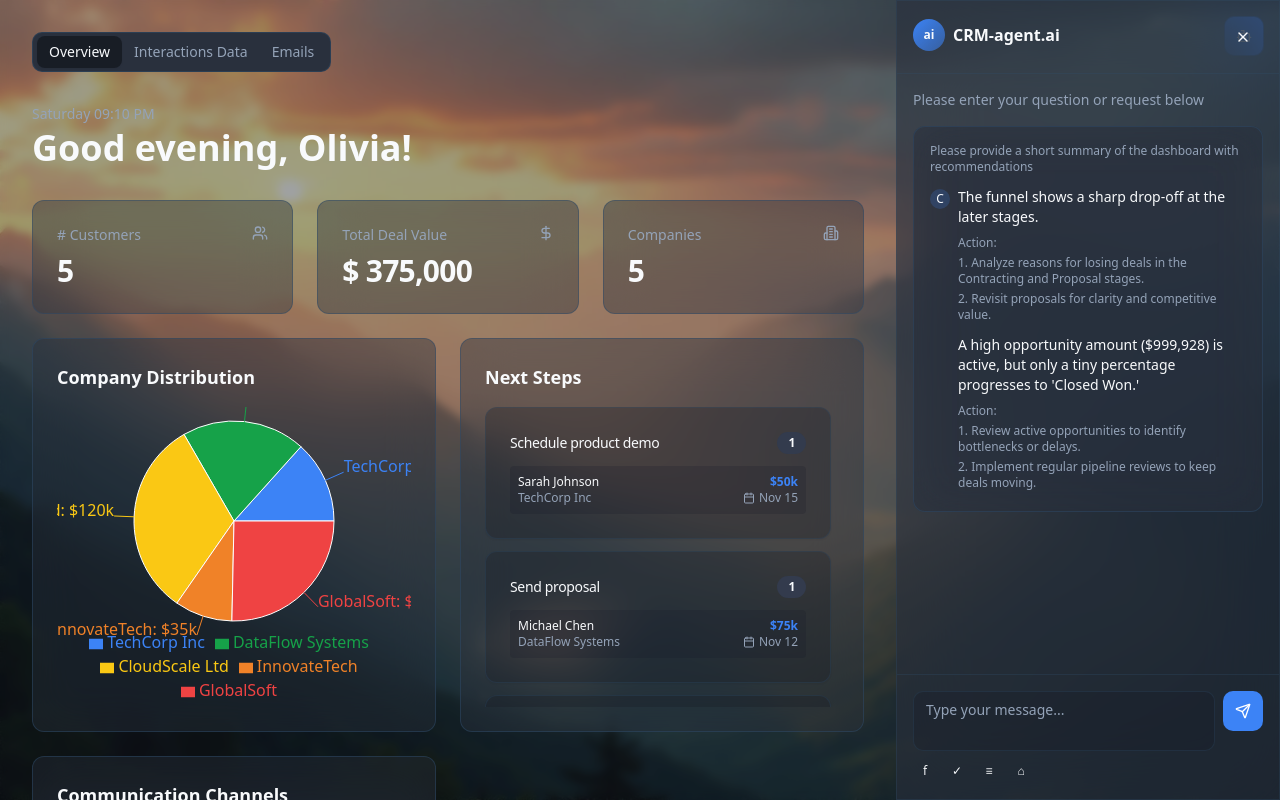
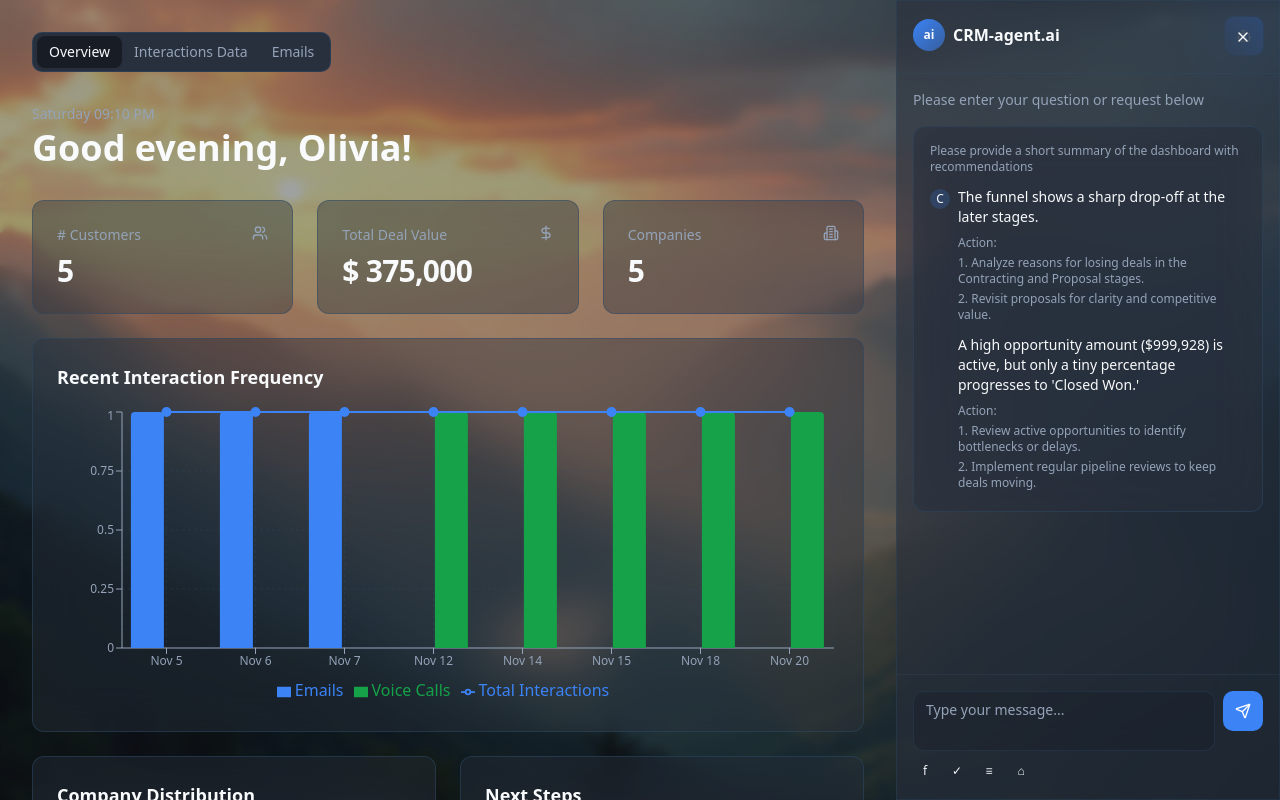
Before and after one commit to eus-lwq/langgraph-crm-insight, a React (Vite) app: page / in a window 1280 px wide. Shown: the top 800 px of the page. Built offline with nearby package versions, Linux system fonts and the light colour scheme; the HTML template or start-up script is replaced by a standard one.

Commit message:
Add interaction frequency chart
Add a combined bar and line chart to the overview dashboard to visualize recent interaction frequency over time. The chart displays daily counts of emails and voice calls, providing insights into communication trends.

```diff
--- a/src/pages/Index.tsx
+++ b/src/pages/Index.tsx
@@ -9,7 +9,7 @@ import { Checkbox } from "@/components/ui/checkbox";
 import { Card, CardContent, CardHeader, CardTitle } from "@/components/ui/card";
 import { Badge } from "@/components/ui/badge";
 import { Bot, Filter, Users, DollarSign, Building2, Calendar, Mail, Phone } from "lucide-react";
-import { BarChart, Bar, XAxis, YAxis, CartesianGrid, Tooltip, ResponsiveContainer, PieChart, Pie, Cell, LineChart, Line, Legend } from "recharts";
+import { BarChart, Bar, XAxis, YAxis, CartesianGrid, Tooltip, ResponsiveContainer, PieChart, Pie, Cell, LineChart, Line, Legend, ComposedChart } from "recharts";
 import bgMountains from "@/assets/bg-mountains.jpg";
 
 const Index = () => {
@@ -143,6 +143,39 @@ const Index = () => {
     }
   ];
 
+  // Interaction frequency by date (last 7 days)
+  const interactionFrequency = (() => {
+    const allInteractions = [
+      ...interactionsData.map(i => ({ date: i.follow_up_date, type: 'voice' })),
+      ...emailsData.map(e => ({
+        date: new Date(new Date().setDate(new Date().getDate() - e.id)).toISOString().split('T')[0],
+        type: 'email'
+      }))
+    ];
+
+    const grouped = allInteractions.reduce((acc, item) => {
+      const existing = acc.find(d => d.date === item.date);
+      if (existing) {
+        existing.total += 1;
+        if (item.type === 'email') existing.emails += 1;
+        if (item.type === 'voice') existing.calls += 1;
+      } else {
+        acc.push({
+          date: item.date,
+          total: 1,
+          emails: item.type === 'email' ? 1 : 0,
+          calls: item.type === 'voice' ? 1 : 0
+        });
+      }
+      return acc;
+    }, [] as { date: string; total: number; emails: number; calls: number }[]);
+
+    return grouped.sort((a, b) => a.date.localeCompare(b.date)).map(item => ({
+      ...item,
+      dateFormatted: new Date(item.date).toLocaleDateString('en-US', { month: 'short', day: 'numeric' })
+    }));
+  })();
+
   const getGreeting = () => {
     const hour = new Date().getHours();
     if (hour < 12) return "Good morning";
@@ -214,6 +247,43 @@ const Index = () => {
                 value={companyDistribution.length}
                 icon={Building2}
               />
+            </div>
+
+            {/* Interaction Frequency Chart */}
+            <div className="glass-card p-6 rounded-xl col-span-2">
+              <h3 className="text-lg font-semibold mb-4">Recent Interaction Frequency</h3>
+              <ResponsiveContainer width="100%" height={300}>
+                <ComposedChart data={interactionFrequency}>
+                  <CartesianGrid strokeDasharray="3 3" stroke="hsl(var(--glass-border))" opacity={0.3} />
+                  <XAxis
+                    dataKey="dateFormatted"
+                    stroke="hsl(var(--muted-foreground))"
+                    style={{ fontSize: '12px' }}
+                  />
+                  <YAxis
+                    stroke="hsl(var(--muted-foreground))"
+                    style={{ fontSize: '12px' }}
+                  />
+                  <Tooltip
+                    contentStyle={{
+                      backgroundColor: "hsl(var(--glass))",
+                      border: "1px solid hsl(var(--glass-border))",
+                      borderRadius: "8px"
+                    }}
+                  />
+                  <Legend />
+                  <Bar dataKey="emails" fill="hsl(var(--chart-1))" name="Emails" radius={[4, 4, 0, 0]} />
+                  <Bar dataKey="calls" fill="hsl(var(--chart-2))" name="Voice Calls" radius={[4, 4, 0, 0]} />
+                  <Line
+                    type="monotone"
+                    dataKey="total"
+                    stroke="hsl(var(--primary))"
+                    strokeWidth={2}
+                    name="Total Interactions"
+                    dot={{ fill: "hsl(var(--primary))", r: 4 }}
+                  />
+                </ComposedChart>
+              </ResponsiveContainer>
             </div>
 
             {/* Charts and Views Grid */}
```
